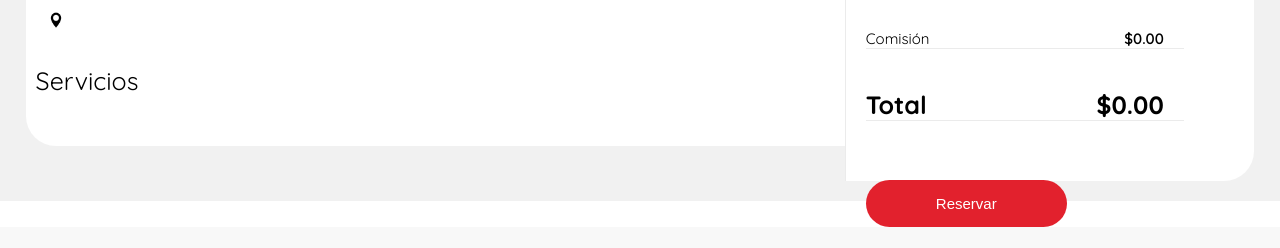
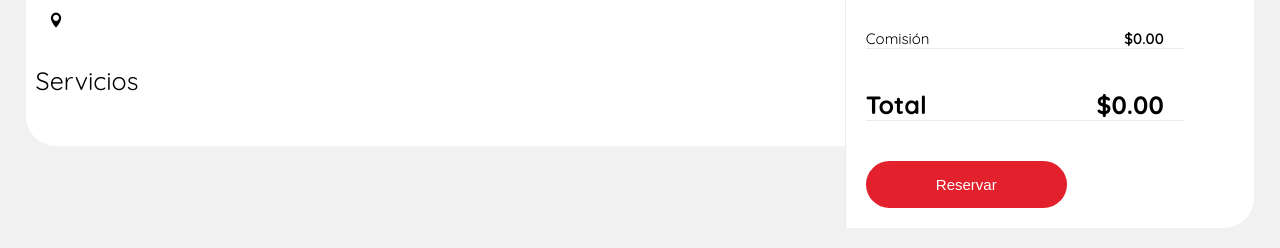
Before and after one commit to MateuGit/AIRBNB-UTN, a Django app: template airbnb/ownerships/templates/ownership/reserve.html in a window 1280 px wide. Shown: the part 580-828 px from the top of the page. Before the commit the page ends 807 px from the top, so only its background shows below. Run offline with Django 3.2, Linux system fonts and the light colour scheme; the template is opened without the code that fills it, so the values that code supplies are empty.

Commit message:
reserve button fixed

```diff
--- a/airbnb/ownerships/templates/ownership/reserve.html
+++ b/airbnb/ownerships/templates/ownership/reserve.html
@@ -65,9 +65,7 @@
                         <label for="lastname" class="text-light">Apellido</label>
                         <input class="input-sm input-reserve" type="text" required name="lastname" />
                     </div>
-                    <div class="reserve-row">
-                        <button class="btn-action" id="reserve-btn" type="submit">Reservar</button>
-                    </div>
+
                     <div class="form-control form-control-reserve">
                         <label for="email" class="text-light">Email</label>
                         <input class="input-sm input-reserve" type="email" name="email" required/>
@@ -99,7 +97,9 @@
                             </div>
                         </div>
                     </div>
-
+                    <div class="reserve-row">
+                        <button class="btn-action" id="reserve-btn" type="submit">Reservar</button>
+                    </div>
                 </form>
 
 
--- a/airbnb/static/css/styles.css
+++ b/airbnb/static/css/styles.css
@@ -410,11 +410,6 @@
   transition: all 0.1s ease-in;
 }
 
-#reserve-btn {
-  position: absolute;
-  top: 95%;
-}
-
 #reserve-btn:disabled {
   background-color: #e7646d;
   cursor: not-allowed;
```
Also changed, not shown: airbnb/static/sass/_reserve.scss (+4 -4 lines), 1 other file.
